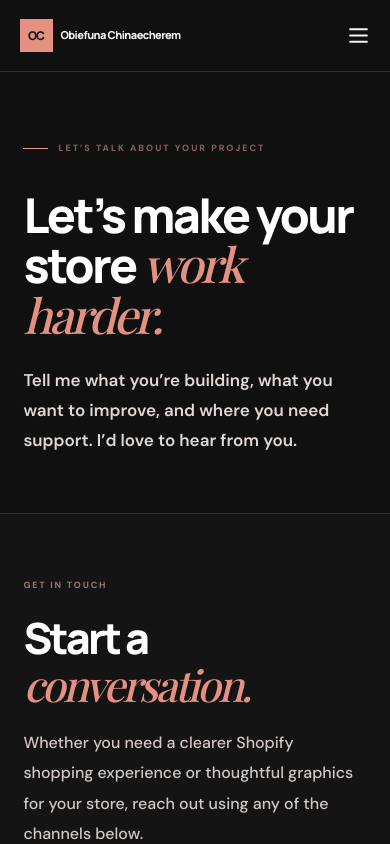
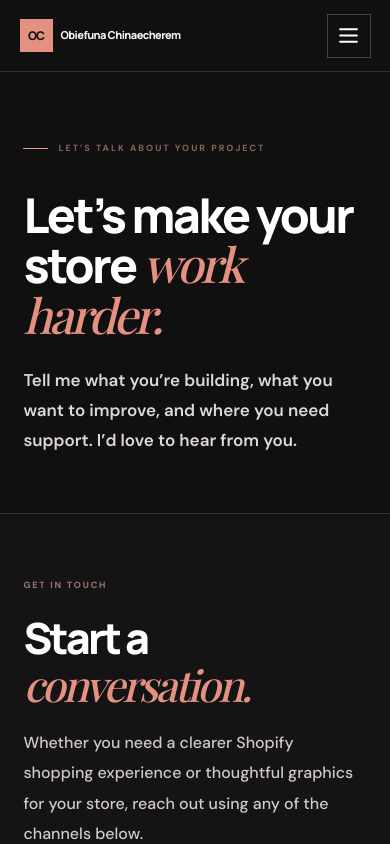
Before and after one commit to dominica-commits/Dominica-Agency, a Next.js app: page /contact in a window 390 px wide. Shown: the top 844 px of the page. Built offline with nearby package versions, Linux system fonts and the light colour scheme; a web font is replaced by a local one.

Commit message:
Style responsive mobile navigation dropdown

```diff
--- a/app/globals.css
+++ b/app/globals.css
@@ -217,3 +217,14 @@ body{font-size:16px}
 .service-page-card>img{height:430px;object-fit:cover;object-position:center;border:1px solid #403633}
 @media(max-width:850px){.service-page-card>img{height:320px}}
 @media(max-width:640px){.service-page-card>img{height:240px}}
+
+/* Mobile navigation dropdown */
+@media(max-width:640px){
+  .site-header{z-index:50}
+  .mobile-menu{display:flex;align-items:center;justify-content:center;width:44px;height:44px;padding:0;border:1px solid #51413d;background:transparent;color:#fff;cursor:pointer;touch-action:manipulation}
+  .mobile-menu svg{pointer-events:none}
+  .mobile-nav{position:absolute;top:100%;left:0;right:0;z-index:60;display:flex;flex-direction:column;gap:0;padding:10px 6% 18px;background:#111;border-top:1px solid #403633;box-shadow:0 16px 28px #0003}
+  .mobile-nav a{display:flex;align-items:center;justify-content:space-between;min-height:52px;padding:12px 4px;border-bottom:1px solid #34302f;color:#f7f3f1;font-size:15px;font-weight:700;touch-action:manipulation}
+  .mobile-nav a:hover,.mobile-nav a:focus-visible{color:var(--coral)}
+  .mobile-nav .mobile-nav-cta{justify-content:center;gap:10px;margin-top:13px;padding:13px 16px;border:0;background:var(--coral);color:#111}
+}
```
